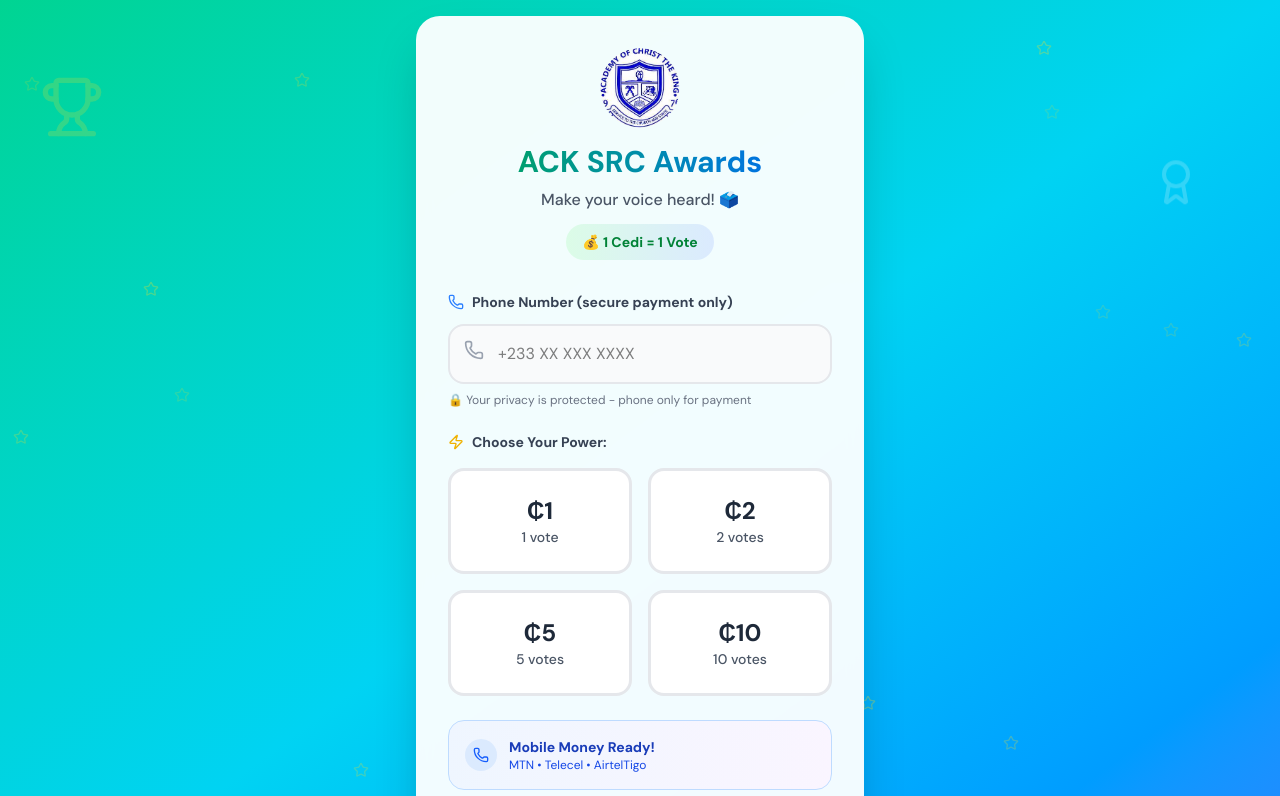
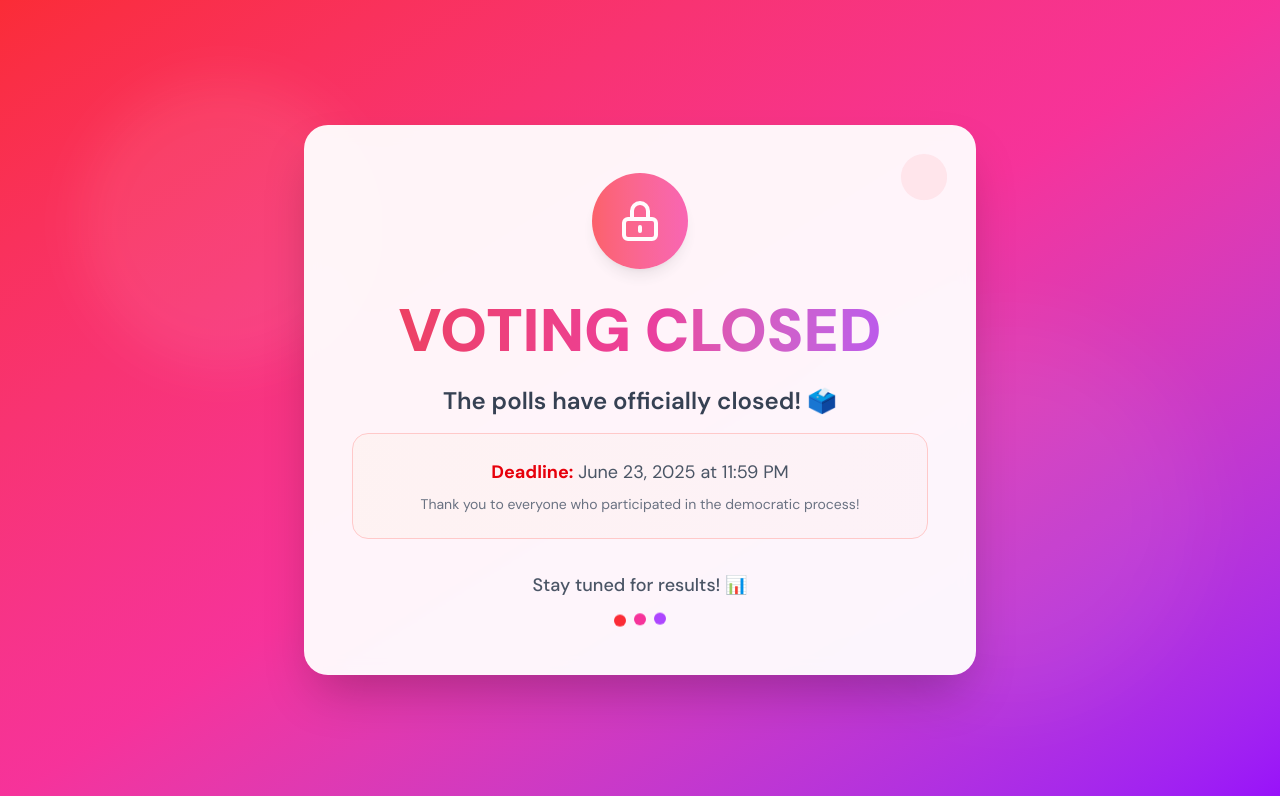
Before and after one commit to Donald-Edinam/voteboothgh, a React (Vite) app: page / in a window 1280 px wide. Shown: the top 796 px of the page. Built offline with nearby package versions, Linux system fonts and the light colour scheme.

Commit message:
Update App.jsx

```diff
--- a/src/App.jsx
+++ b/src/App.jsx
@@ -2,9 +2,70 @@ import React from 'react';
 import VotingSystem from './components/VotingSystem';
 
 const App = () => {
-  return (
-    <VotingSystem />
-  )
+  // Voting deadline: June 23, 2025, 11:59 PM
+  const votingDeadline = new Date('2025-06-23T23:59:59');
+  const now = new Date();
+  const isVotingClosed = now < votingDeadline;
+
+  if (isVotingClosed) {
+    return (
+      <div className="min-h-screen bg-gradient-to-br from-red-500 via-pink-500 to-purple-600 flex items-center justify-center p-4 overflow-hidden relative">
+        {/* Animated background elements */}
+        <div className="absolute inset-0">
+          <div className="absolute top-20 left-20 w-72 h-72 bg-white/10 rounded-full blur-xl animate-pulse"></div>
+          <div className="absolute bottom-20 right-20 w-96 h-96 bg-white/5 rounded-full blur-2xl animate-bounce"></div>
+          <div className="absolute top-1/2 left-1/2 transform -translate-x-1/2 -translate-y-1/2 w-80 h-80 bg-white/5 rounded-full blur-xl animate-ping"></div>
+        </div>
+
+        {/* Main content */}
+        <div className="relative z-10 bg-white/95 backdrop-blur-sm rounded-3xl shadow-2xl p-12 max-w-2xl w-full text-center transform hover:scale-105 transition-transform duration-300">
+          {/* Icon */}
+          <div className="relative mb-8">
+            <div className="w-24 h-24 mx-auto bg-gradient-to-r from-red-500 to-pink-500 rounded-full flex items-center justify-center shadow-lg animate-pulse">
+              <svg className="w-12 h-12 text-white" fill="none" stroke="currentColor" viewBox="0 0 24 24">
+                <path strokeLinecap="round" strokeLinejoin="round" strokeWidth={2} d="M12 15v2m-6 4h12a2 2 0 002-2v-6a2 2 0 00-2-2H6a2 2 0 00-2 2v6a2 2 0 002 2zm10-10V7a4 4 0 00-8 0v4h8z" />
+              </svg>
+            </div>
+            <div className="absolute -top-2 -right-2 w-6 h-6 bg-red-500 rounded-full animate-ping"></div>
+          </div>
+
+          {/* Title with gradient text */}
+          <h1 className="text-6xl font-black bg-gradient-to-r from-red-600 via-pink-600 to-purple-600 bg-clip-text text-transparent mb-6 animate-pulse">
+            VOTING CLOSED
+          </h1>
+
+          {/* Subtitle */}
+          <div className="space-y-4 mb-8">
+            <p className="text-2xl font-semibold text-gray-700">
+              The polls have officially closed! 🗳️
+            </p>
+            <div className="bg-gradient-to-r from-red-50 to-pink-50 rounded-2xl p-6 border border-red-200">
+              <p className="text-lg text-gray-600">
+                <span className="font-bold text-red-600">Deadline:</span> June 23, 2025 at 11:59 PM
+              </p>
+              <p className="text-sm text-gray-500 mt-2">
+                Thank you to everyone who participated in the democratic process!
+              </p>
+            </div>
+          </div>
+
+          {/* Call to action */}
+          <div className="space-y-4">
+            <p className="text-lg font-medium text-gray-600">
+              Stay tuned for results! 📊
+            </p>
+            <div className="flex justify-center space-x-2">
+              <div className="w-3 h-3 bg-red-500 rounded-full animate-bounce"></div>
+              <div className="w-3 h-3 bg-pink-500 rounded-full animate-bounce" style={{animationDelay: '0.1s'}}></div>
+              <div className="w-3 h-3 bg-purple-500 rounded-full animate-bounce" style={{animationDelay: '0.2s'}}></div>
+            </div>
+          </div>
+        </div>
+      </div>
+    );
+  }
+
+  return <VotingSystem />;
 }
 
-export default App
+export default App;
```
